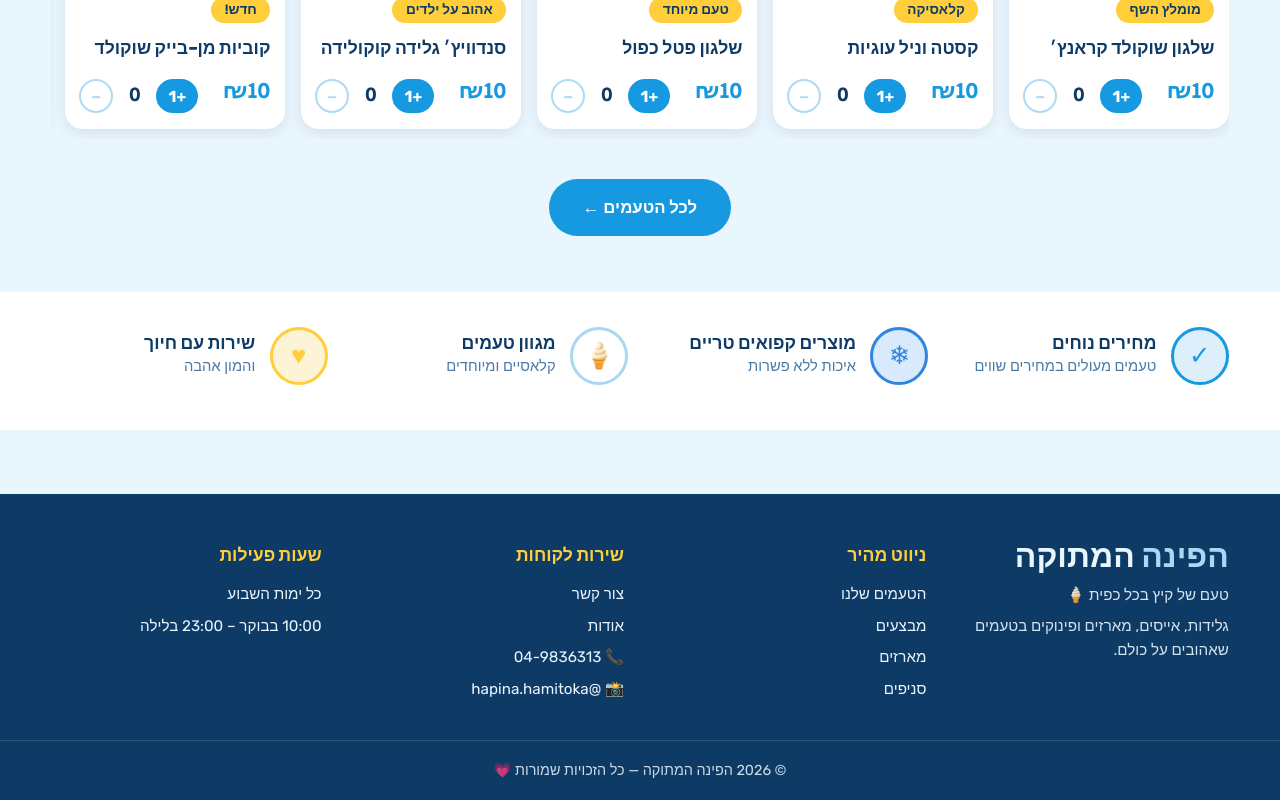
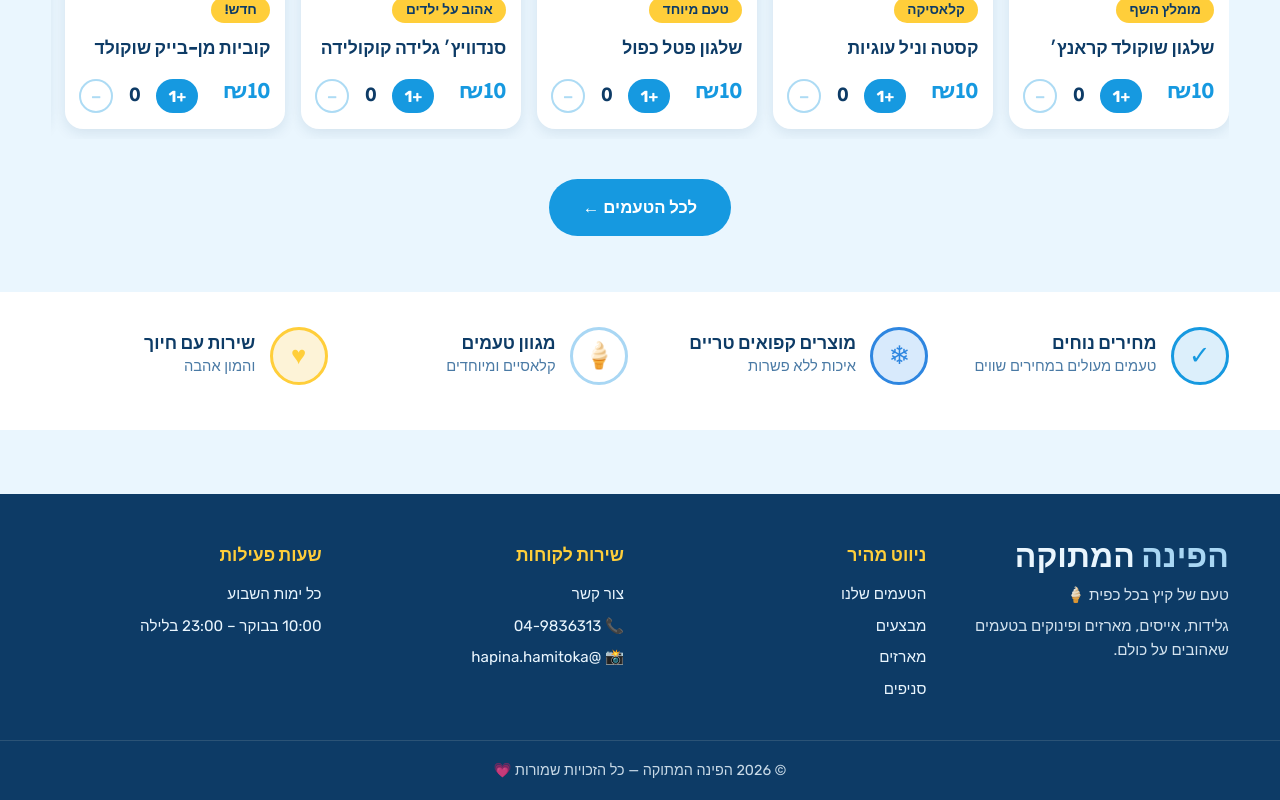
Before and after one commit to metanissarji/sweet-corner, a React (Vite) app: page / in a window 1280 px wide. Shown: the part 1922-2722 px from the top of the page. Built offline with nearby package versions, Linux system fonts and the light colour scheme; a web font is replaced by a local one.

Commit message:
feat: add Navbar and Footer components for site navigation and branding

```diff
--- a/src/components/Footer.jsx
+++ b/src/components/Footer.jsx
@@ -28,7 +28,6 @@ export default function Footer() {
           <h4>שירות לקוחות</h4>
           <ul>
             <li><Link to="/contact">צור קשר</Link></li>
-            <li><Link to="/about">אודות</Link></li>
             <li><a href={PHONE_LINK}>📞 {PHONE}</a></li>
             <li><a href={INSTAGRAM} target="_blank" rel="noreferrer">📸 {INSTAGRAM_HANDLE}</a></li>
           </ul>
--- a/src/components/Navbar.jsx
+++ b/src/components/Navbar.jsx
@@ -5,7 +5,6 @@ const links = [
   { to: '/', label: 'דף הבית' },
   { to: '/flavors', label: 'הטעמים שלנו' },
   { to: '/deals', label: 'מבצעים' },
-  { to: '/about', label: 'אודות' },
   { to: '/contact', label: 'צור קשר' },
 ];
 
```
